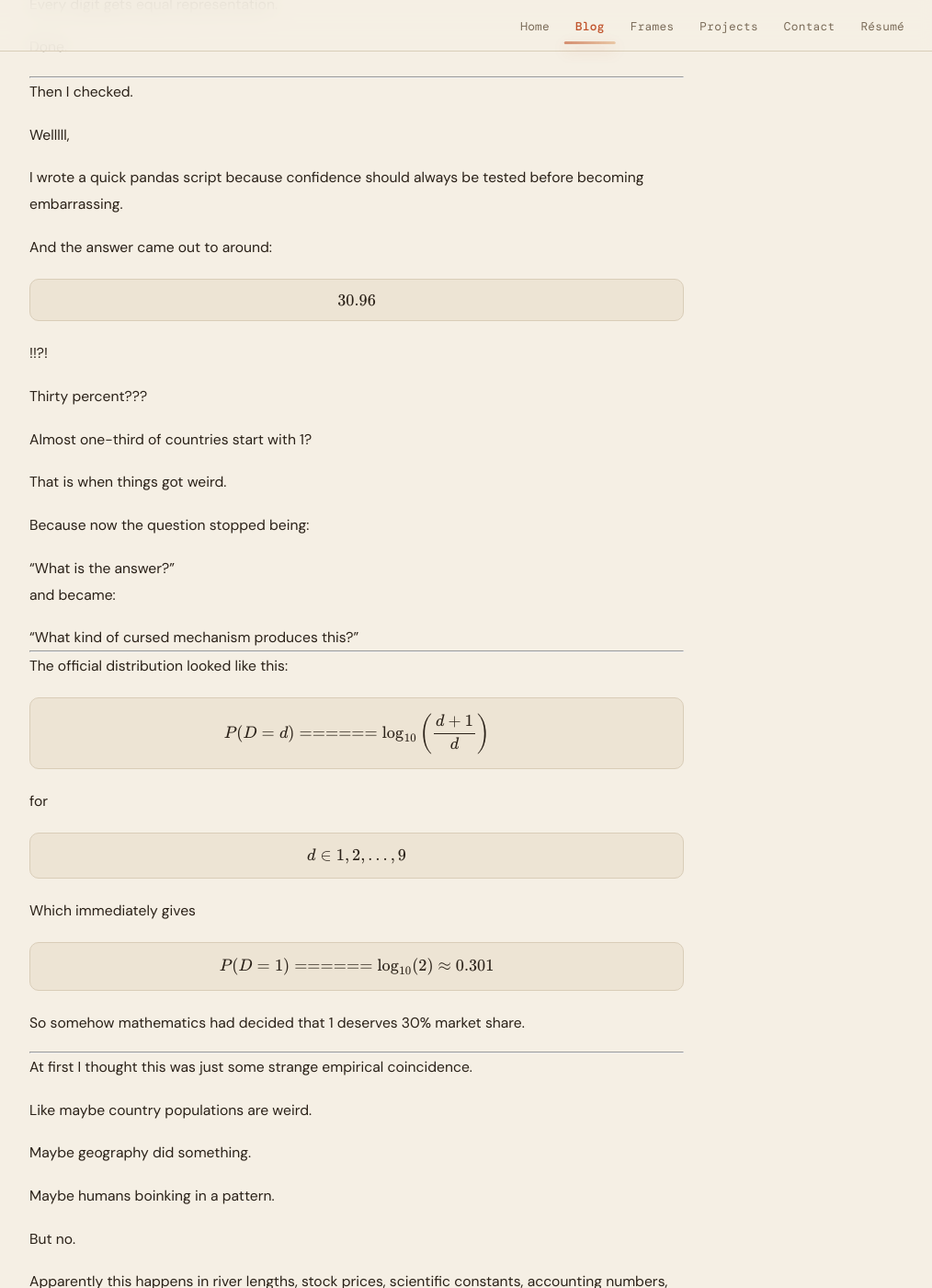
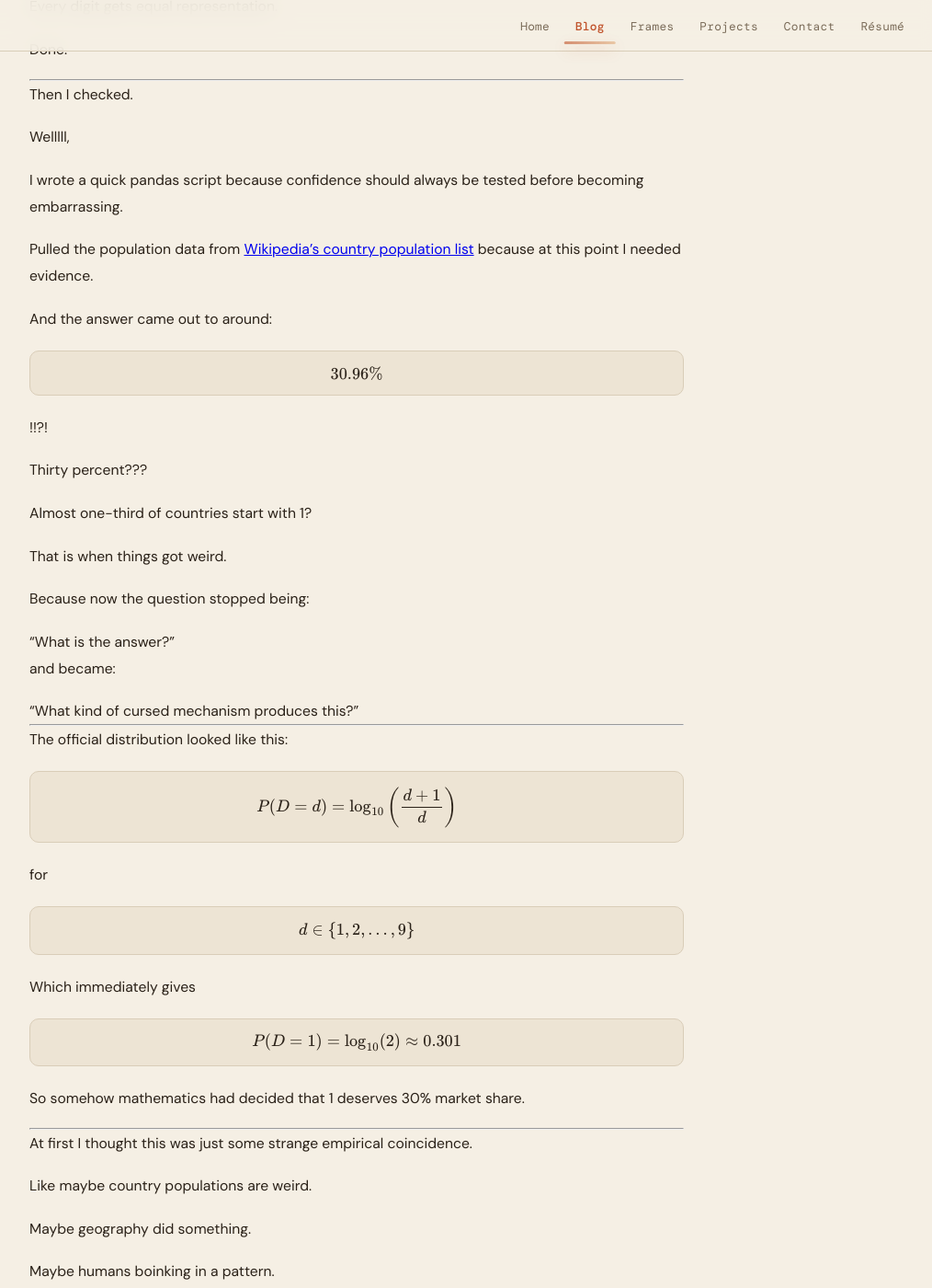
Before and after one commit to ViRaika/ViRaika.github.io, a Jekyll site: the page built from _posts/2026-06-15-benfords-law.md, in a window 1280 px wide and 1400 px high, scrolled down 1479 px. Shown: the whole window at 92% size, without its empty margins (252-1266 px from the left). Built offline with Jekyll 4.4.1, drawn with Linux system fonts in a browser that asks for light colours; some web fonts are replaced; some of the changed text lies outside the part shown.

Commit message:
Fix LaTeX formatting and improve clarity in text

```diff
--- a/_posts/2026-06-15-benfords-law.md
+++ b/_posts/2026-06-15-benfords-law.md
@@ -54,7 +54,7 @@ $$
 which is around
 
 $$
-11.11%
+11.11\%
 $$
 
 Seemed perfectly reasonable.
@@ -75,10 +75,12 @@ Welllll,
 
 I wrote a quick pandas script because confidence should always be tested before becoming embarrassing.
 
+Pulled the population data from [Wikipedia's country population list](https://en.wikipedia.org/wiki/List_of_countries_and_dependencies_by_population) because at this point I needed evidence.
+
 And the answer came out to around:
 
 $$
-30.96%
+30.96\%
 $$
 
 !!?!
@@ -103,8 +105,7 @@ The official distribution looked like this:
 
 $$
 P(D=d)
-======
-
+=
 \log_{10}
 \left(
 \frac{d+1}{d}
@@ -114,15 +115,14 @@ $$
 for
 
 $$
-d \in {1,2,\dots,9}
+d \in \{1,2,\dots,9\}
 $$
 
 Which immediately gives
 
 $$
 P(D=1)
-======
-
+=
 \log_{10}(2)
 \approx 0.301
 $$
@@ -165,7 +165,7 @@ $$
 1 \le X < 10
 $$
 
-So all the "first digit information" is secretly living inside (X).
+So all the "first digit information" is secretly living inside \(X\).
 
 And then came this PDF:
 
@@ -196,7 +196,6 @@ We just normalize:
 $$
 1
 =
-
 \int_1^{10}
 \frac{c}{x}
 dx
@@ -247,7 +246,7 @@ $$
 Y=aX
 $$
 
-for some scaling factor (a>0).
+for some scaling factor \(a>0\).
 
 We want the distribution to keep looking the same.
 
@@ -283,8 +282,7 @@ Using change of variables:
 
 $$
 f_Y(y)
-======
-
+=
 f_X(y/a)\frac{1}{a}
 $$
 
@@ -300,8 +298,7 @@ $$
 
 which becomes
 
-# $$
-
+$$
 a^{p-1}
 \frac{1}{y^p}
 $$
@@ -316,7 +313,7 @@ $$
 
 must disappear.
 
-For *every* value of (a).
+For *every* value of \(a\).
 
 Which basically forces:
 
@@ -342,14 +339,13 @@ And once you accept
 
 $$
 f(x)
-====
-
+=
 \frac{1}{x\ln(10)}
 $$
 
 everything falls out beautifully.
 
-The first digit is (d) whenever
+The first digit is \(d\) whenever
 
 $$
 d\le X<d+1
@@ -359,8 +355,7 @@ So:
 
 $$
 P(D=d)
-======
-
+=
 \int_d^{d+1}
 \frac{1}{x\ln(10)}
 dx
@@ -368,8 +363,7 @@ $$
 
 which becomes
 
-# $$
-
+$$
 \log_{10}
 \left(
 \frac{d+1}{d}
```
Also changed, not shown: other parts of _posts/2026-06-15-benfords-law.md (+1 -1 lines).
